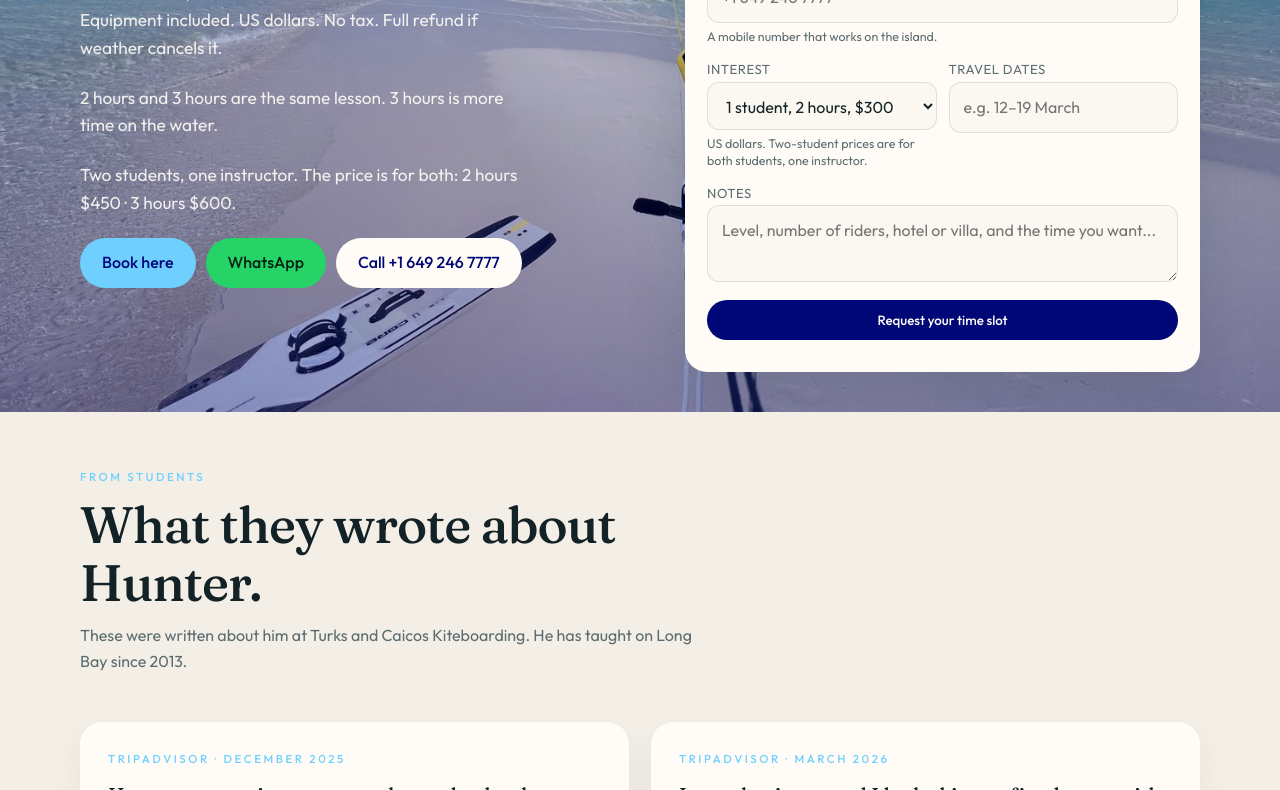
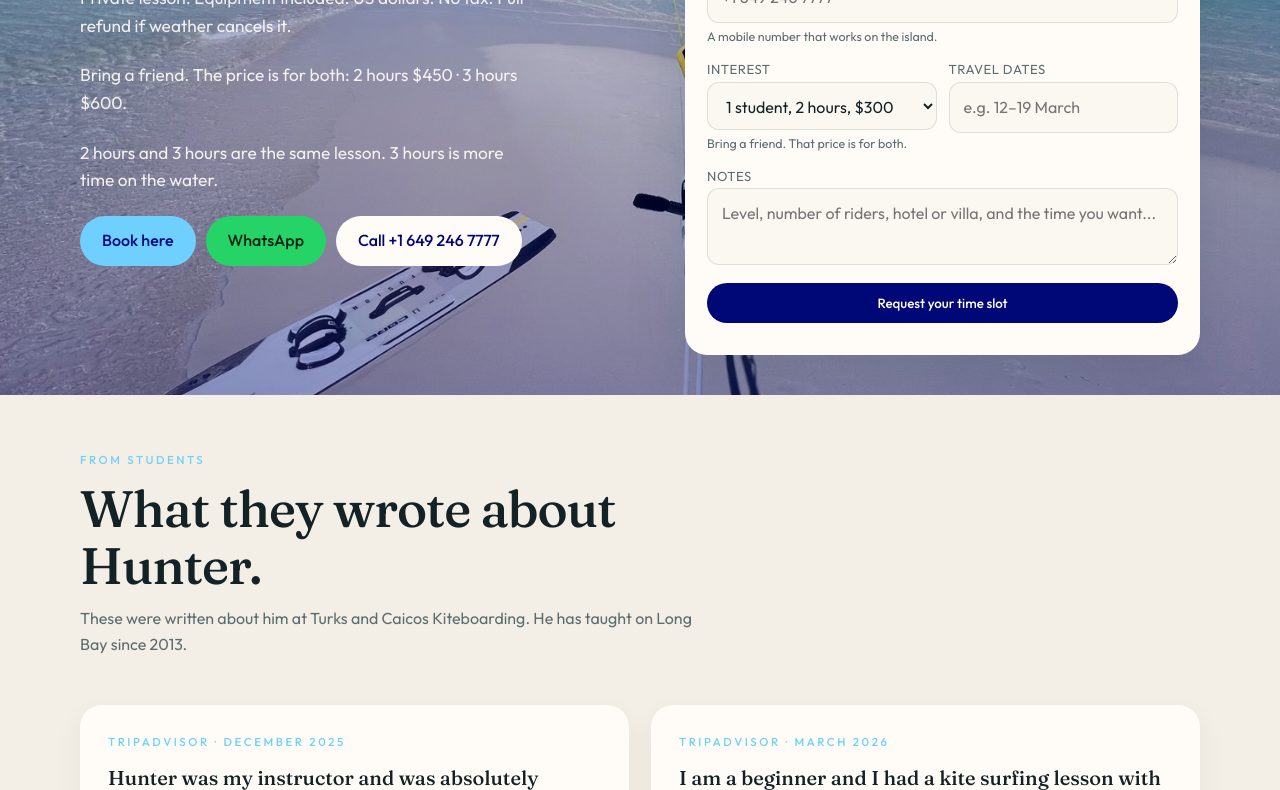
Before and after one commit to tcikiteflyer-maker/caicos-kiteboarding, a plain HTML site: page index.html in a window 1280 px wide. Shown: the part 440-1230 px from the top of the page. Drawn offline with Linux system fonts and the light colour scheme; no server answers.

Commit message:
Say private lesson, then bring a friend

```diff
--- a/index.html
+++ b/index.html
@@ -47,9 +47,9 @@
             <div><span>2 hours</span>$300</div>
             <div><span>3 hours</span>$400</div>
           </div>
-          <p class="includes">Private lesson, or two students with one instructor. Equipment included. US dollars. No tax. Full refund if weather cancels it.</p>
+          <p class="includes">Private lesson. Equipment included. US dollars. No tax. Full refund if weather cancels it.</p>
+          <p class="includes">Bring a friend. The price is for both: 2 hours $450 · 3 hours $600.</p>
           <p class="includes">2 hours and 3 hours are the same lesson. 3 hours is more time on the water.</p>
-          <p class="includes">Two students, one instructor. The price is for both: 2 hours $450 · 3 hours $600.</p>
           <div class="hero-actions">
             <a class="btn btn-gold" href="#inquiry-form">Book here</a>
             <a class="btn btn-wa" href="https://wa.me/16492467777" target="_blank" rel="noopener">WhatsApp</a>
@@ -84,7 +84,7 @@
                 <option>2 students, 2 hours, $450 for both</option>
                 <option>2 students, 3 hours, $600 for both</option>
               </select>
-              <span class="form-hint">US dollars. Two-student prices are for both students, one instructor.</span>
+              <span class="form-hint">Bring a friend. That price is for both.</span>
             </div>
             <div>
               <label for="dates">Travel dates</label>
```
Also changed, not shown: faq.html (+2 -2 lines), lessons.html (+1 -1 lines).
